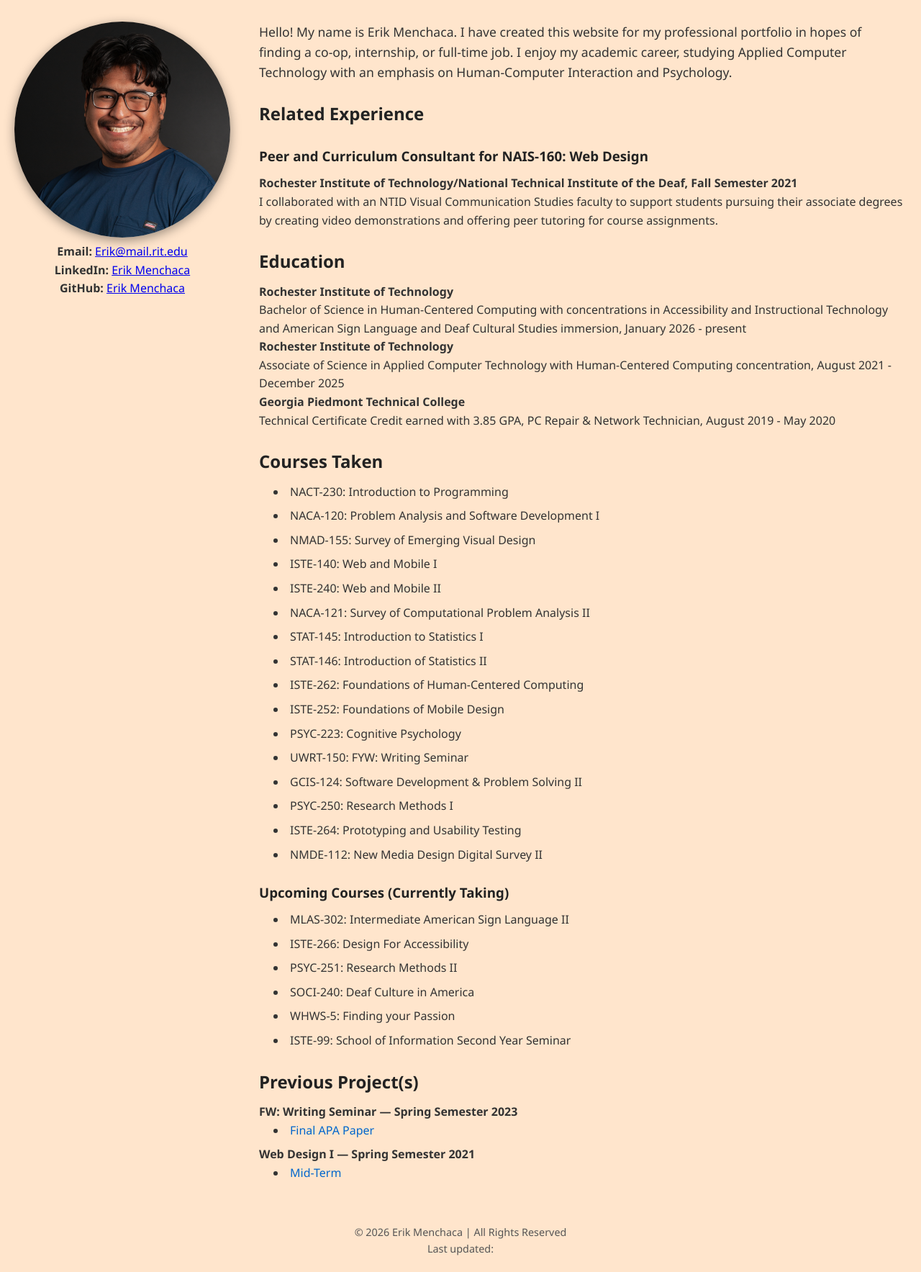
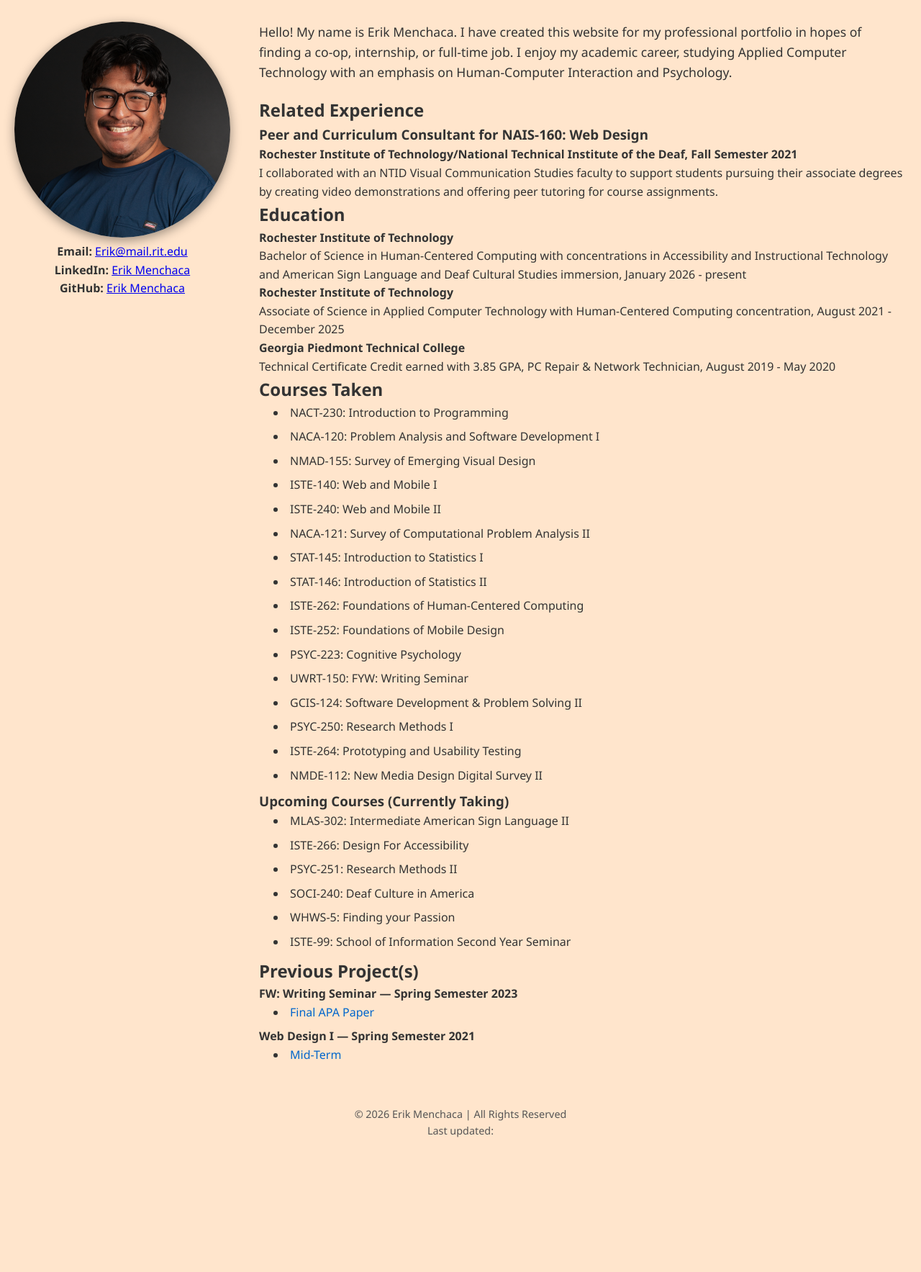
Before and after one commit to erikmenchaca/erikmenchaca.github.io, a PHP site: page /index.html in a window 1280 px wide. Shown: the part 130-1897 px from the top of the page at 72% size. After the commit the page ends 1710 px from the top, so only its background shows below. Run offline with PHP 8.4, Linux system fonts and the light colour scheme.

Commit message:
modified listing

```diff
--- a/assets/css/styles.css
+++ b/assets/css/styles.css
@@ -213,12 +213,12 @@ ul li a:hover {
   color: #ff6600;
 }
 
-/* === Typography === */
-h2, h3 {
-  margin-top: 25px;
-  margin-bottom: 10px;
-  color: #222;
-}
+/*!* === Typography === *!*/
+/*h2, h3 {*/
+/*  margin-top: 25px;*/
+/*  margin-bottom: 10px;*/
+/*  color: #222;*/
+/*}*/
 
 /* === Footer === */
 footer {
```
